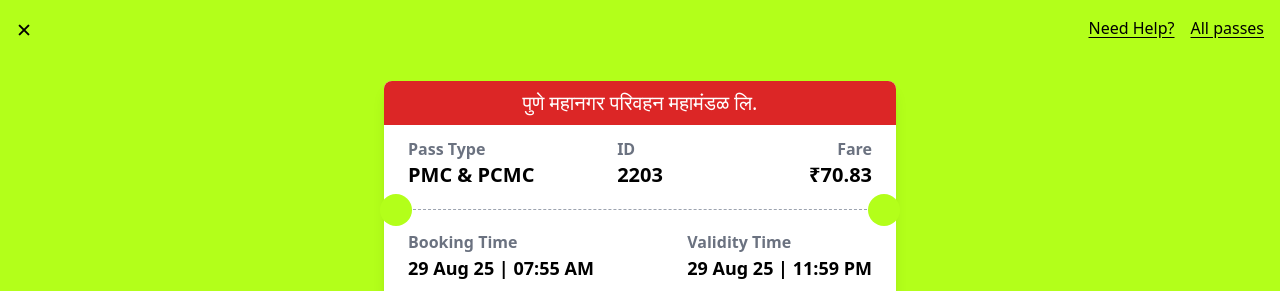
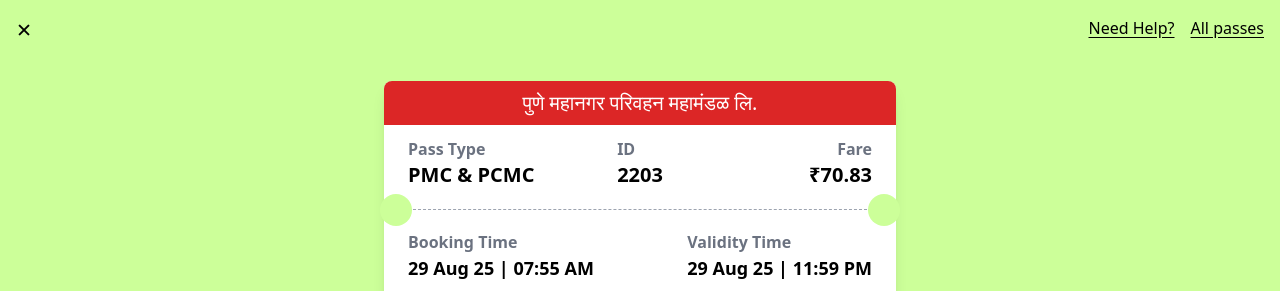
Before and after one commit to MrRahaHhacker/bus-pass, a plain HTML site: page indexpmpl.html in a window 1280 px wide. Shown: the top 291 px of the page. Drawn offline with nearby package versions, Linux system fonts and the light colour scheme.

Commit message:
Update indexpmpl.html

```diff
--- a/indexpmpl.html
+++ b/indexpmpl.html
@@ -346,7 +346,7 @@
     '#FF9800', // Tuesday - Orange
     '#9C27B0', // Wednesday - Purple
     '#F44336', // Thursday - Red
-    '#b3ff1a', // Friday - Cyan
+    '#ccff99', // Friday - Cyan
     //'#00BCD4', // Friday - Cyan
     '#FFC107', // Saturday - Amber
   ];
@@ -368,7 +368,7 @@
     '#FF9800', // Tuesday - Orange
     '#9C27B0', // Wednesday - Purple
     '#F44336', // Thursday - Red
-    '#b3ff1a', // Friday - Cyan
+    '#ccff99', // Friday - Cyan
     //'#00BCD4', // Friday - Cyan
     '#FFC107', // Saturday - Amber
   ];
```
